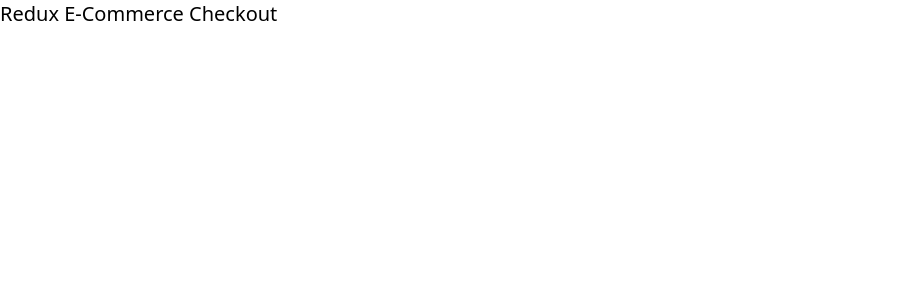
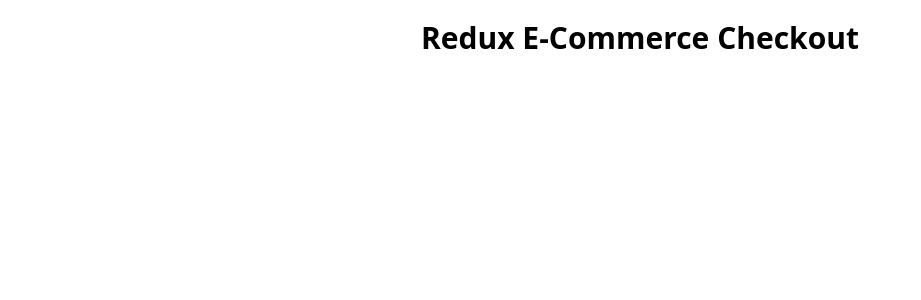
Before and after one commit to G3RGES/redux-ecommerce-checkout, a React (Create React App) app: page / in a window 1280 px wide. Shown: the top 300 px of the page, without its empty margins (0-921 px from the left). Built offline with nearby package versions, Linux system fonts and the light colour scheme.

Commit message:
Update App.js

```diff
--- a/src/App.js
+++ b/src/App.js
@@ -1,7 +1,9 @@
 function App() {
   return (
     <>
-      <h1 className="text-xl">Redux E-Commerce Checkout</h1>
+      <h1 className="text-3xl font-semibold text-center mt-2 py-3">
+        Redux E-Commerce Checkout
+      </h1>
     </>
   );
 }
```
